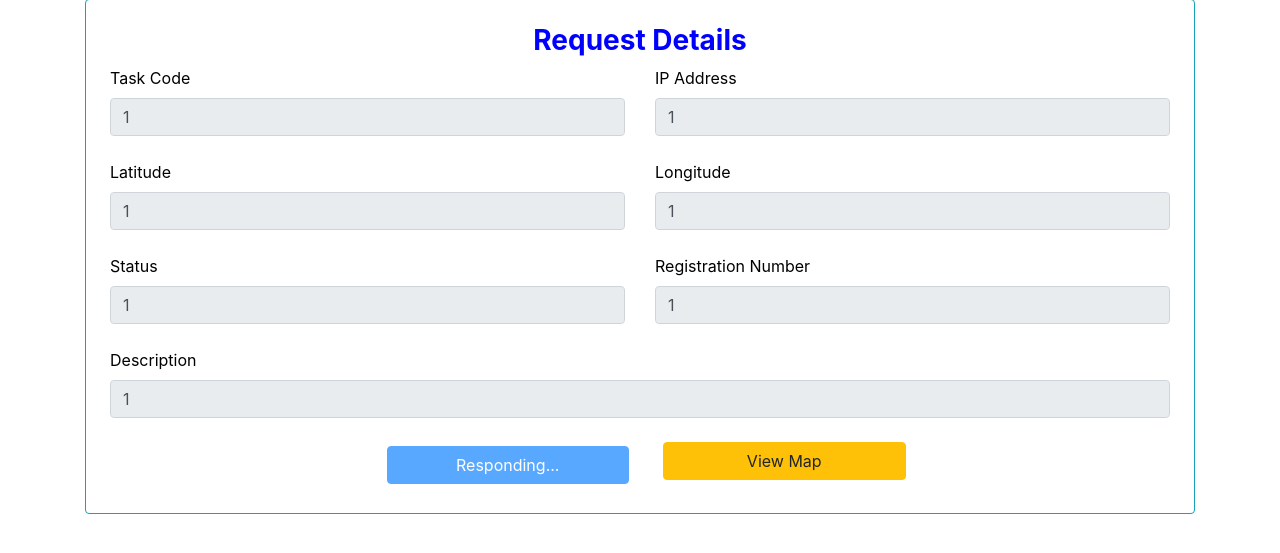
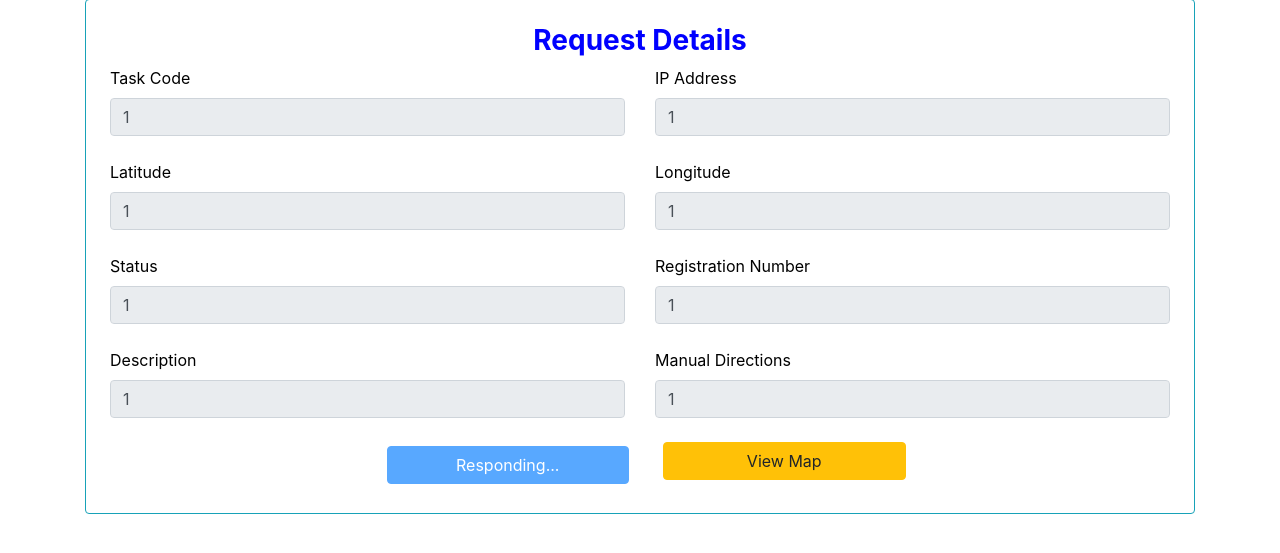
Before and after one commit to makaubenson/emergency-response-system-maseno, a PHP site: page /maseno-E-help/rescue/task_view.php in a window 1280 px wide. Shown: the part 83-636 px from the top of the page. Run offline with PHP 8.4, Linux system fonts and the light colour scheme; the visitor is signed in with stand-in values (Sample User, id 1); data that the repository does not hold is empty; some libraries are stand-ins or nearby versions.

Commit message:
updated task view for manual locations by rescue team

```diff
--- a/admin/static/js/modal.js
+++ b/admin/static/js/modal.js
@@ -12,7 +12,7 @@ buttons.forEach(function (button) {
     let request_status = button.dataset.status;
     let adminID = button.dataset.adminid;
     let adminName = button.dataset.adminname;
-    let adminDescription = button.dataset.description;
+    let requestDescription = button.dataset.description;
 
     document.getElementById("sHelpCode").value = helpcode;
     document.getElementById("sName").value = student_name;
@@ -20,7 +20,7 @@ buttons.forEach(function (button) {
     document.getElementById("sRequestStatus").value = request_status;
     document.getElementById("adminID").value = adminID;
     document.getElementById("adminName").value = adminName;
-    document.getElementById("rDescription").value = adminDescription;
+    document.getElementById("rDescription").value = requestDescription;
     openTaskViewModal();
   });
 });
--- a/rescue/server.php
+++ b/rescue/server.php
@@ -94,6 +94,7 @@ $row = mysqli_fetch_assoc($select_results);
       $longitude=$row['request_longitude'];
       $request_status=$row['status'];
       $task_Desc = $row['emergency_description'];
+      $directions = $row['manual_directions'];
 
        if($request_status == 'Responding'){
         $_SESSION['active'] = true;
@@ -111,6 +112,7 @@ $row = mysqli_fetch_assoc($select_results);
       $_SESSION['taskDescription'] =$task_Desc;
       $_SESSION['admNo'] =$student_adm;
       $_SESSION['timestamp'] =$time_of_request;
+      $_SESSION['directions'] = $directions;
 
 }
 
--- a/rescue/task_view.php
+++ b/rescue/task_view.php
@@ -9,6 +9,7 @@ $student_Adm = $_SESSION['admNo'];
 $rescue_Lat =  $_SESSION['rescue_lat'];
 $rescue_Long=   $_SESSION['rescue_long'];
 $description = $_SESSION['taskDescription'];
+$locationDetails= $_SESSION['directions'];
 ?>
 <!DOCTYPE html>
 <html lang="en">
@@ -66,6 +67,11 @@ include 'errors.php';
     <input type="text" class="form-control" name='task_description' readonly placeholder="Description"  value='<?php echo $description; ?>'>
 
   </div>
+  <div class="col">
+    <label for="task_description">Manual Directions</label>
+    <input type="text" class="form-control" name='task_description' readonly placeholder="Manual Directions"  value='<?php echo $locationDetails; ?>'>
+
+  </div>
 </div>
 <br>
     <div class="row">
```
Also changed, not shown: admin/inqueue.php (+6 -2 lines).
